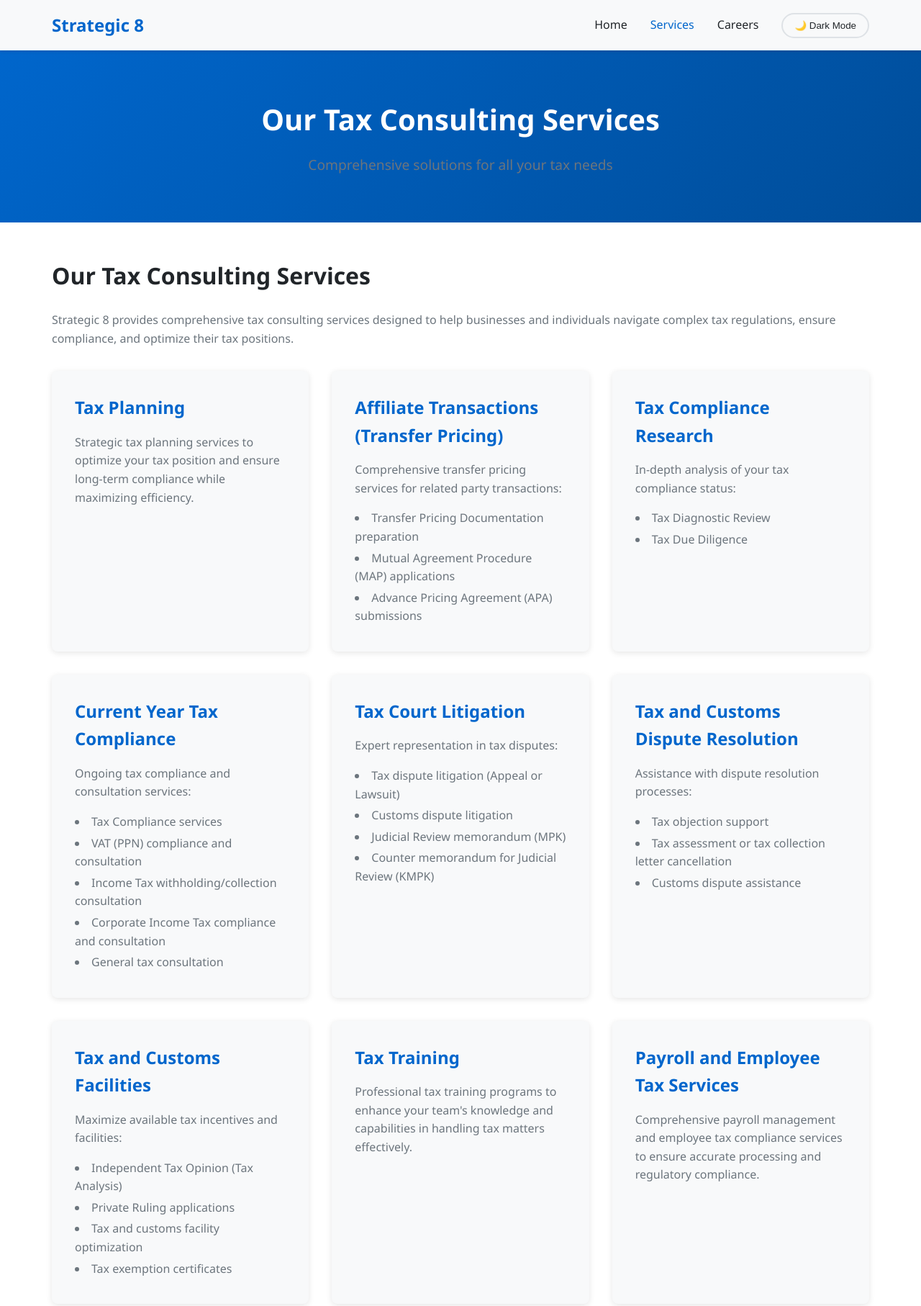
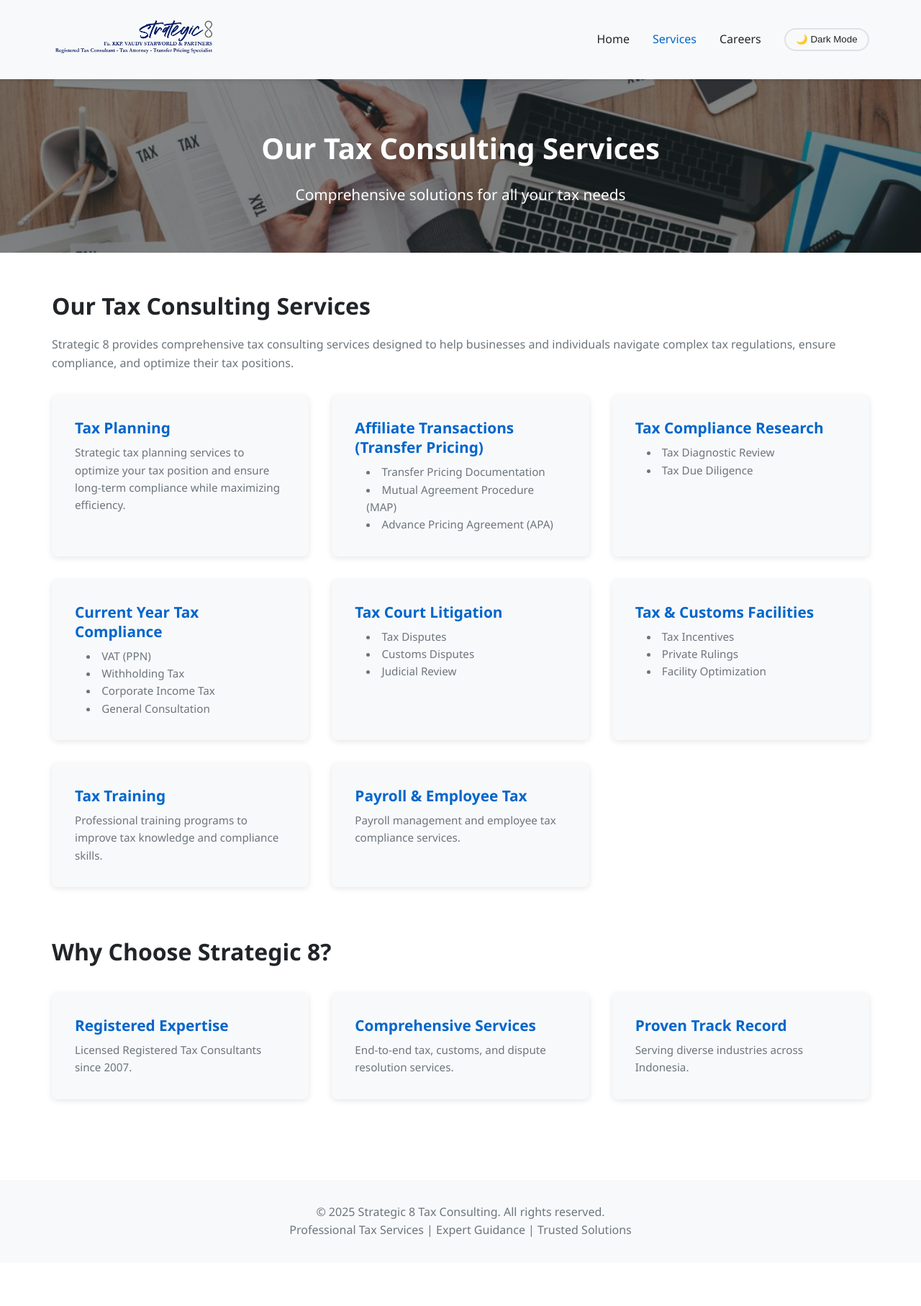
Before and after one commit to BitiusTitius/HCI-final-project, a plain HTML site: page services.html in a window 1280 px wide. Shown: the top 1814 px of the page at 72% size. After the commit the page ends 1754 px from the top, so only its background shows below. Drawn offline with Linux system fonts and the light colour scheme.

Commit message:
Add files via upload

```diff
--- a/services.css
+++ b/services.css
@@ -1,122 +1,170 @@
+/* ======================================================
+RESET
+====================================================== */
 * {
     margin: 0;
     padding: 0;
     box-sizing: border-box;
 }
 
+/* ======================================================
+CSS VARIABLES (COLORS & DESIGN TOKENS)
+====================================================== */
 :root {
+    /* Backgrounds */
     --bg-primary: #ffffff;
     --bg-secondary: #f8f9fa;
+
+    /* Text */
     --text-primary: #212529;
     --text-secondary: #6c757d;
-    --accent: #0066cc;
+    --text-inverse: #ffffff;
+
+    /* Accent */
+    --accent-primary: #0066cc;
     --accent-hover: #0052a3;
-    --border: #dee2e6;
-    --shadow: rgba(0, 0, 0, 0.1);
+
+    /* UI */
+    --border-color: #dee2e6;
+    --shadow-light: rgba(0, 0, 0, 0.1);
+
+    /* Overlay */
+    --overlay-dark: rgba(0, 0, 0, 0.45);
 }
 
+/* Dark Mode Overrides */
 body.dark-mode {
     --bg-primary: #1a1a1a;
     --bg-secondary: #2d2d2d;
+
     --text-primary: #e9ecef;
     --text-secondary: #adb5bd;
-    --accent: #4da3ff;
+
+    --accent-primary: #4da3ff;
     --accent-hover: #3388ff;
-    --border: #404040;
-    --shadow: rgba(0, 0, 0, 0.3);
+
+    --border-color: #404040;
+    --shadow-light: rgba(0, 0, 0, 0.3);
 }
 
+/* ======================================================
+BASE STYLES
+====================================================== */
 body {
-    font-family: 'Segoe UI', Tahoma, Geneva, Verdana, sans-serif;
+    font-family: "Segoe UI", Tahoma, Geneva, Verdana, sans-serif;
     line-height: 1.6;
+    background-color: var(--bg-primary);
     color: var(--text-primary);
-    background-color: var(--bg-primary);
     transition: background-color 0.3s, color 0.3s;
 }
 
+p {
+    color: var(--text-secondary);
+}
+
+h2 {
+    font-size: 2rem;
+    margin-bottom: 1rem;
+}
+
+/* ======================================================
+HEADER & NAVIGATION
+====================================================== */
 header {
     background-color: var(--bg-secondary);
-    box-shadow: 0 2px 4px var(--shadow);
+    box-shadow: 0 2px 4px var(--shadow-light);
     position: sticky;
     top: 0;
     z-index: 1000;
-    transition: background-color 0.3s;
 }
 
 nav {
     max-width: 1200px;
-    margin: 0 auto;
+    margin: auto;
+    padding: 1rem 2rem;
+
     display: flex;
     justify-content: space-between;
     align-items: center;
-    padding: 1rem 2rem;
 }
 
-.logo {
-    font-size: 1.5rem;
-    font-weight: bold;
-    color: var(--accent);
+/* Logo */
+.logo img {
+    height: 70px;
 }
 
+body.dark-mode .logo img {
+    filter: invert(1) brightness(1.4);
+}
+
+/* Navigation links */
 .nav-links {
+    list-style: none;
     display: flex;
+    align-items: center;
     gap: 2rem;
-    list-style: none;
-    align-items: center;
 }
 
 .nav-links a {
     text-decoration: none;
+    font-weight: 500;
     color: var(--text-primary);
     transition: color 0.3s;
-    font-weight: 500;
 }
 
-.nav-links a:hover {
-    color: var(--accent);
+.nav-links a:hover,
+.nav-links a.active {
+    color: var(--accent-primary);
 }
 
-.nav-links a.active {
-    color: var(--accent);
-}
-
+/* Dark mode button */
 .dark-mode-toggle {
     background: none;
-    border: 2px solid var(--border);
-    color: var(--text-primary);
-    padding: 0.5rem 1rem;
+    border: 2px solid var(--border-color);
+    padding: 0.4rem 0.9rem;
     border-radius: 20px;
     cursor: pointer;
-    transition: all 0.3s;
+    color: var(--text-primary);
+    transition: background-color 0.3s, color 0.3s;
 }
 
 .dark-mode-toggle:hover {
-    background-color: var(--accent);
-    color: white;
-    border-color: var(--accent);
+    background-color: var(--accent-primary);
+    color: var(--text-inverse);
 }
 
+/* ======================================================
+HERO SECTION
+====================================================== */
 .hero {
-    background: linear-gradient(135deg, var(--accent) 0%, #004d99 100%);
-    color: white;
+    background-image:
+        linear-gradient(var(--overlay-dark), var(--overlay-dark)),
+        url("img/background1.jpg");
+    background-size: cover;
+    background-position: center;
+    background-repeat: no-repeat;
+
+    text-align: center;
     padding: 4rem 2rem;
-    text-align: center;
+    color: var(--text-inverse);
 }
 
 .hero h1 {
     font-size: 2.5rem;
-    margin-bottom: 1rem;
 }
 
 .hero p {
-    font-size: 1.2rem;
-    max-width: 800px;
-    margin: 0 auto;
+    font-size: 1.3rem;
+    margin-top: 1rem;
+    color: var(--text-inverse);
 }
 
+/* ======================================================
+MAIN CONTENT
+====================================================== */
 .container {
     max-width: 1200px;
-    margin: 0 auto;
+    margin: auto;
     padding: 3rem 2rem;
 }
 
@@ -124,78 +172,98 @@ section {
     margin-bottom: 4rem;
 }
 
-h2 {
-    font-size: 2rem;
-    margin-bottom: 1.5rem;
-    color: var(--text-primary);
-}
-
-h3 {
-    font-size: 1.5rem;
-    margin-bottom: 1rem;
-    color: var(--accent);
-}
-
-p {
-    color: var(--text-secondary);
-    margin-bottom: 1rem;
-}
-
+/* ======================================================
+SERVICES GRID & CARDS
+====================================================== */
 .services-grid {
     display: grid;
-    grid-template-columns: repeat(auto-fit, minmax(300px, 1fr));
+    grid-template-columns: repeat(auto-fit, minmax(280px, 1fr));
     gap: 2rem;
     margin-top: 2rem;
+
+    /* Centers incomplete rows */
+    justify-items: center;
 }
 
 .service-card {
+    width: 100%;
+    max-width: 360px;
+
     background-color: var(--bg-secondary);
     padding: 2rem;
     border-radius: 8px;
-    box-shadow: 0 2px 8px var(--shadow);
-    transition: transform 0.3s, box-shadow 0.3s;
+    box-shadow: 0 2px 8px var(--shadow-light);
 }
 
-.service-card:hover {
-    transform: translateY(-5px);
-    box-shadow: 0 4px 12px var(--shadow);
+/* Card headings */
+.service-card h3 {
+    font-size: 1.3rem;
+    line-height: 1.3;
+    color: var(--accent-primary);
+    margin-bottom: 0.5rem;
+}
+
+/* Card text */
+.service-card p,
+.service-card li {
+    font-size: 0.95rem;
+    line-height: 1.6;
+    color: var(--text-secondary);
 }
 
 .service-card ul {
+    margin-top: 0.5rem;
+    padding-left: 1rem;
     list-style-position: inside;
 }
 
-.service-card li {
-    margin-bottom: 0.25rem;
+/* ======================================================
+FOOTER
+====================================================== */
+footer {
+    background-color: var(--bg-secondary);
+    text-align: center;
+    padding: 2rem;
+    color: var(--text-secondary);
 }
 
-footer {
-    background-color: var(--bg-secondary);
-    color: var(--text-secondary);
-    text-align: center;
-    padding: 2rem;
-    margin-top: 4rem;
+/* ======================================================
+RESPONSIVE DESIGN
+====================================================== */
+
+/* Tablets */
+@media (max-width: 1024px) {
+    .hero h1 {
+        font-size: 2.2rem;
+    }
+
+    nav {
+        padding: 1rem;
+    }
 }
 
+/* Mobile */
 @media (max-width: 768px) {
-    .nav-links {
-        gap: 1rem;
-    }
-
-    .hero h1 {
-        font-size: 2rem;
-    }
-
-    .hero p {
-        font-size: 1rem;
-    }
-
     nav {
         flex-direction: column;
         gap: 1rem;
     }
 
-    .services-grid {
-        grid-template-columns: 1fr;
+    .nav-links {
+        flex-wrap: wrap;
+        justify-content: center;
+        gap: 1rem;
+    }
+
+    .hero h1 {
+        font-size: 1.9rem;
+    }
+
+    .hero p {
+        font-size: 1.1rem;
+    }
+
+    .container {
+        padding: 2rem 1.5rem;
     }
 }
--- a/services.html
+++ b/services.html
@@ -9,50 +9,70 @@
 </head>
 
 <body>
+    <!-- ===== HEADER / NAVIGATION ===== -->
     <header>
         <nav>
-            <div class="logo">Strategic 8</div>
+            <!-- Company logo -->
+            <div class="logo">
+                <img src="img/logo2.png" alt="Strategic 8 Logo">
+            </div>
+
+            <!-- Navigation links and dark mode toggle -->
             <ul class="nav-links">
-                <li><a href="index.html">Home</a></li>
+                <li><a href="home.html">Home</a></li>
                 <li><a href="services.html" class="active">Services</a></li>
                 <li><a href="careers.html">Careers</a></li>
-                <li><button class="dark-mode-toggle" id="darkModeToggle">🌙 Dark Mode</button></li>
+                <li>
+                    <button class="dark-mode-toggle" id="darkModeToggle">
+                        🌙 Dark Mode
+                    </button>
+                </li>
             </ul>
         </nav>
     </header>
 
+    <!-- ===== HERO SECTION ===== -->
     <div class="hero">
         <h1>Our Tax Consulting Services</h1>
         <p>Comprehensive solutions for all your tax needs</p>
     </div>
 
+    <!-- ===== MAIN CONTENT CONTAINER ===== -->
     <div class="container">
+
+        <!-- Services overview section -->
         <section>
             <h2>Our Tax Consulting Services</h2>
-            <p>Strategic 8 provides comprehensive tax consulting services designed to help businesses and individuals
-                navigate complex tax regulations, ensure compliance, and optimize their tax positions.</p>
+            <p>
+                Strategic 8 provides comprehensive tax consulting services designed to help
+                businesses and individuals navigate complex tax regulations, ensure compliance,
+                and optimize their tax positions.
+            </p>
 
+            <!-- Grid of service cards -->
             <div class="services-grid">
+
+                <!-- Individual service card -->
                 <div class="service-card">
                     <h3>Tax Planning</h3>
-                    <p>Strategic tax planning services to optimize your tax position and ensure long-term compliance
-                        while maximizing efficiency.</p>
+                    <p>
+                        Strategic tax planning services to optimize your tax position and ensure
+                        long-term compliance while maximizing efficiency.
+                    </p>
                 </div>
 
                 <div class="service-card">
                     <h3>Affiliate Transactions (Transfer Pricing)</h3>
-                    <p>Comprehensive transfer pricing services for related party transactions:</p>
-                    <ul style="margin-top: 0.5rem; color: var(--text-secondary);">
-                        <li>Transfer Pricing Documentation preparation</li>
-                        <li>Mutual Agreement Procedure (MAP) applications</li>
-                        <li>Advance Pricing Agreement (APA) submissions</li>
+                    <ul>
+                        <li>Transfer Pricing Documentation</li>
+                        <li>Mutual Agreement Procedure (MAP)</li>
+                        <li>Advance Pricing Agreement (APA)</li>
                     </ul>
                 </div>
 
                 <div class="service-card">
                     <h3>Tax Compliance Research</h3>
-                    <p>In-depth analysis of your tax compliance status:</p>
-                    <ul style="margin-top: 0.5rem; color: var(--text-secondary);">
+                    <ul>
                         <li>Tax Diagnostic Review</li>
                         <li>Tax Due Diligence</li>
                     </ul>
@@ -60,95 +80,75 @@
 
                 <div class="service-card">
                     <h3>Current Year Tax Compliance</h3>
-                    <p>Ongoing tax compliance and consultation services:</p>
-                    <ul style="margin-top: 0.5rem; color: var(--text-secondary);">
-                        <li>Tax Compliance services</li>
-                        <li>VAT (PPN) compliance and consultation</li>
-                        <li>Income Tax withholding/collection consultation</li>
-                        <li>Corporate Income Tax compliance and consultation</li>
-                        <li>General tax consultation</li>
+                    <ul>
+                        <li>VAT (PPN)</li>
+                        <li>Withholding Tax</li>
+                        <li>Corporate Income Tax</li>
+                        <li>General Consultation</li>
                     </ul>
                 </div>
 
                 <div class="service-card">
                     <h3>Tax Court Litigation</h3>
-                    <p>Expert representation in tax disputes:</p>
-                    <ul style="margin-top: 0.5rem; color: var(--text-secondary);">
-                        <li>Tax dispute litigation (Appeal or Lawsuit)</li>
-                        <li>Customs dispute litigation</li>
-                        <li>Judicial Review memorandum (MPK)</li>
-                        <li>Counter memorandum for Judicial Review (KMPK)</li>
+                    <ul>
+                        <li>Tax Disputes</li>
+                        <li>Customs Disputes</li>
+                        <li>Judicial Review</li>
                     </ul>
                 </div>
 
                 <div class="service-card">
-                    <h3>Tax and Customs Dispute Resolution</h3>
-                    <p>Assistance with dispute resolution processes:</p>
-                    <ul style="margin-top: 0.5rem; color: var(--text-secondary);">
-                        <li>Tax objection support</li>
-                        <li>Tax assessment or tax collection letter cancellation</li>
-                        <li>Customs dispute assistance</li>
-                    </ul>
-                </div>
-
-                <div class="service-card">
-                    <h3>Tax and Customs Facilities</h3>
-                    <p>Maximize available tax incentives and facilities:</p>
-                    <ul style="margin-top: 0.5rem; color: var(--text-secondary);">
-                        <li>Independent Tax Opinion (Tax Analysis)</li>
-                        <li>Private Ruling applications</li>
-                        <li>Tax and customs facility optimization</li>
-                        <li>Tax exemption certificates</li>
+                    <h3>Tax & Customs Facilities</h3>
+                    <ul>
+                        <li>Tax Incentives</li>
+                        <li>Private Rulings</li>
+                        <li>Facility Optimization</li>
                     </ul>
                 </div>
 
                 <div class="service-card">
                     <h3>Tax Training</h3>
-                    <p>Professional tax training programs to enhance your team's knowledge and capabilities in handling
-                        tax matters effectively.</p>
+                    <p>Professional training programs to improve tax knowledge and compliance skills.</p>
                 </div>
 
                 <div class="service-card">
-                    <h3>Payroll and Employee Tax Services</h3>
-                    <p>Comprehensive payroll management and employee tax compliance services to ensure accurate
-                        processing and regulatory compliance.</p>
-                </div>
-
-                <div class="service-card">
-                    <h3>Recruitment Services</h3>
-                    <p>Professional recruitment services to help you find qualified tax and accounting professionals for
-                        your organization.</p>
+                    <h3>Payroll & Employee Tax</h3>
+                    <p>Payroll management and employee tax compliance services.</p>
                 </div>
             </div>
         </section>
 
+        <!-- Why choose us section -->
         <section>
             <h2>Why Choose Strategic 8?</h2>
+
+            <!-- Supporting value proposition cards -->
             <div class="services-grid">
                 <div class="service-card">
                     <h3>Registered Expertise</h3>
-                    <p>Licensed by the Director General of Taxes since 2007 as Registered Tax Consultants with certified
-                        Tax Attorneys and Customs Experts.</p>
+                    <p>Licensed Registered Tax Consultants since 2007.</p>
                 </div>
+
                 <div class="service-card">
                     <h3>Comprehensive Services</h3>
-                    <p>Full-spectrum tax services from planning and compliance to litigation and dispute resolution in
-                        both taxation and customs matters.</p>
+                    <p>End-to-end tax, customs, and dispute resolution services.</p>
                 </div>
+
                 <div class="service-card">
                     <h3>Proven Track Record</h3>
-                    <p>Serving diverse industries across Indonesia including foreign investment companies, local
-                        enterprises, and individual taxpayers since 2007.</p>
+                    <p>Serving diverse industries across Indonesia.</p>
                 </div>
             </div>
         </section>
     </div>
 
+    <!-- ===== FOOTER ===== -->
     <footer>
-        <p>&copy; 2024 Strategic 8 Tax Consulting. All rights reserved.</p>
+        <p>&copy; 2025 Strategic 8 Tax Consulting. All rights reserved.</p>
         <p>Professional Tax Services | Expert Guidance | Trusted Solutions</p>
     </footer>
 
+    <!-- JavaScript for dark mode and interactions -->
     <script src="services.js"></script>
 </body>
 
```
Also changed, not shown: services.js (+44 -14 lines), img/background1.jpg (added), img/logo.jpg (added), img/logo2.png (added).
